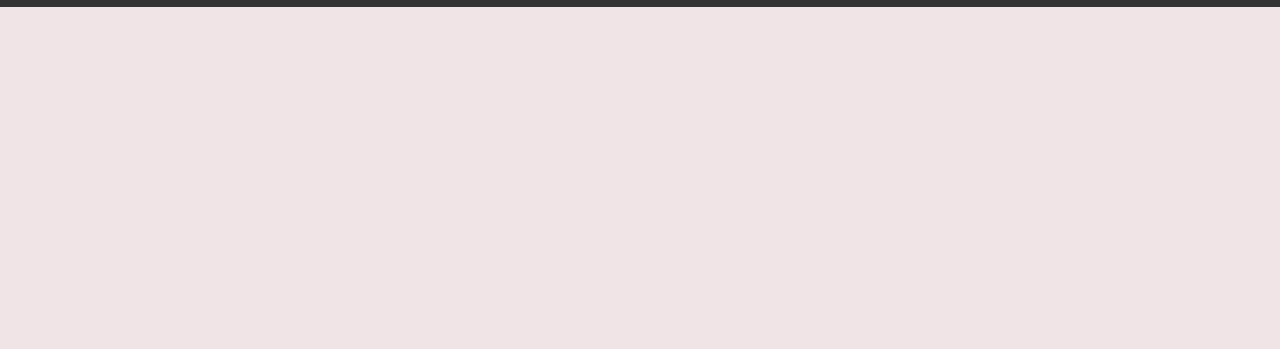
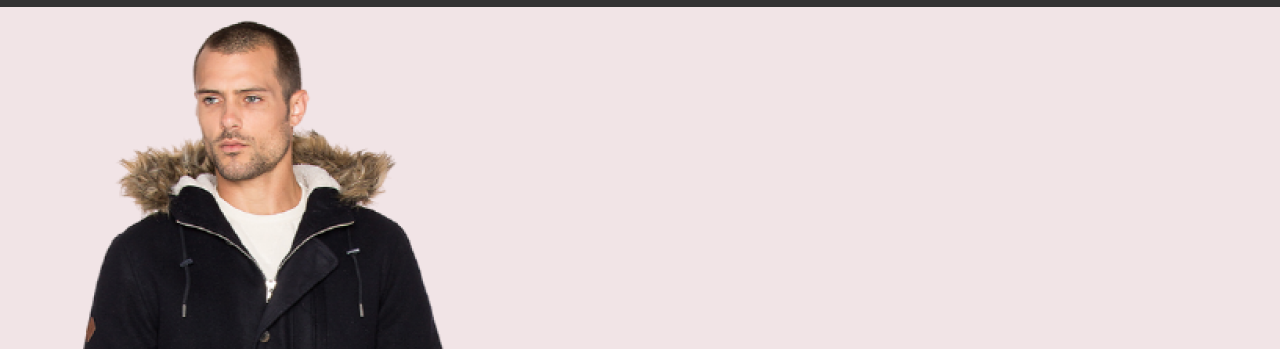
Before and after one commit to Ali-Aliev-pr/Online-Magasine, a plain HTML site: page index.html in a window 1280 px wide. Shown: the part 73-422 px from the top of the page. Drawn offline with Linux system fonts and the light colour scheme; files whose address does not match are found by name.

Commit message:
fix man Intro

```diff
--- a/css/registration.scss
+++ b/css/registration.scss
@@ -99,7 +99,7 @@ $mainColor: #F16D7F;
             @include justify-content(flex-end);
             height: 100%;
             align-items: center;
-            background-image: url(../../index/img/man.png);
+            background-image: url(../img/Intro/man.png);
             background-repeat: no-repeat;
             background-position: -212px bottom;
 
```
Also changed, not shown: css/registration.css, 1 other file.
